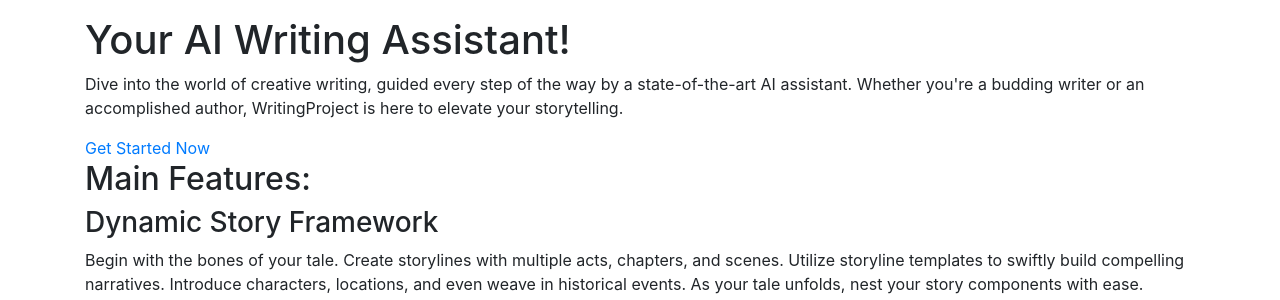
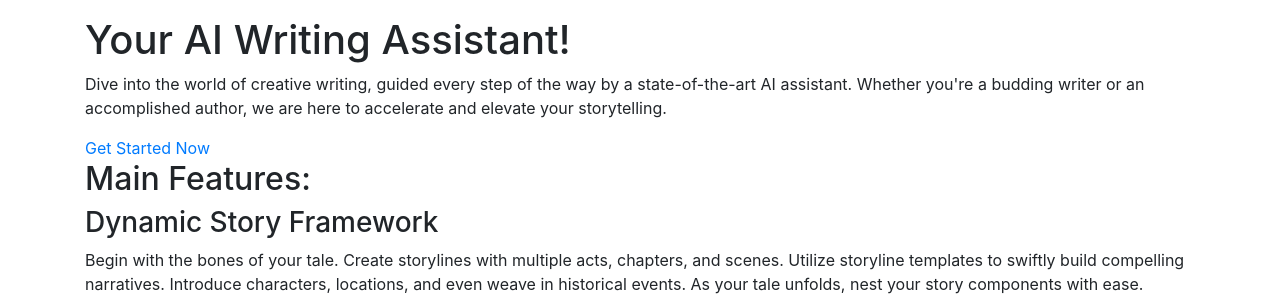
Before and after one commit to jddutz/aiw, a Flask app: page / in a window 1280 px wide. Shown: the part 56-356 px from the top of the page. Run offline with Flask 3, Linux system fonts and the light colour scheme; some libraries are stand-ins or nearby versions.

Commit message:
Updated splash message

```diff
--- a/app/templates/index.html
+++ b/app/templates/index.html
@@ -7,7 +7,7 @@
     <!-- Placeholder for a visually appealing background image or graphic. -->
     <div class="hero-image" style="background-image: url('path_to_image.jpg');"></div>
     <h1>Your AI Writing Assistant!</h1>
-    <p>Dive into the world of creative writing, guided every step of the way by a state-of-the-art AI assistant. Whether you're a budding writer or an accomplished author, WritingProject is here to elevate your storytelling.</p>
+    <p>Dive into the world of creative writing, guided every step of the way by a state-of-the-art AI assistant. Whether you're a budding writer or an accomplished author, we are here to accelerate and elevate your storytelling.</p>
     <!-- Call to Action -->
     <a href="{{ url_for('project.create_project') }}" class="cta-button">Get Started Now</a>
 </div>
```
